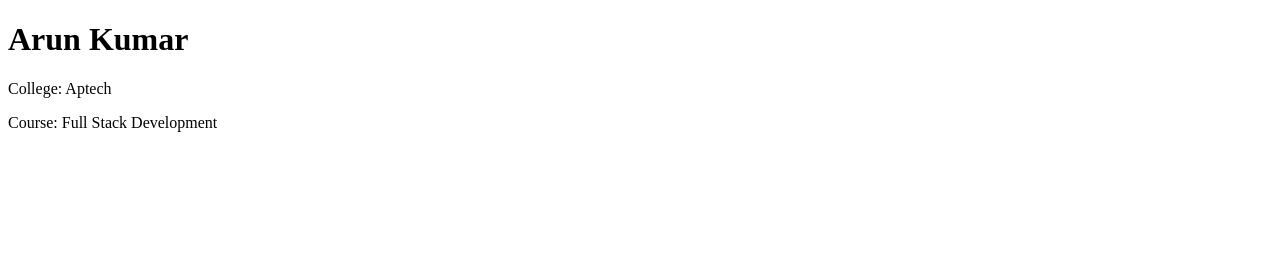
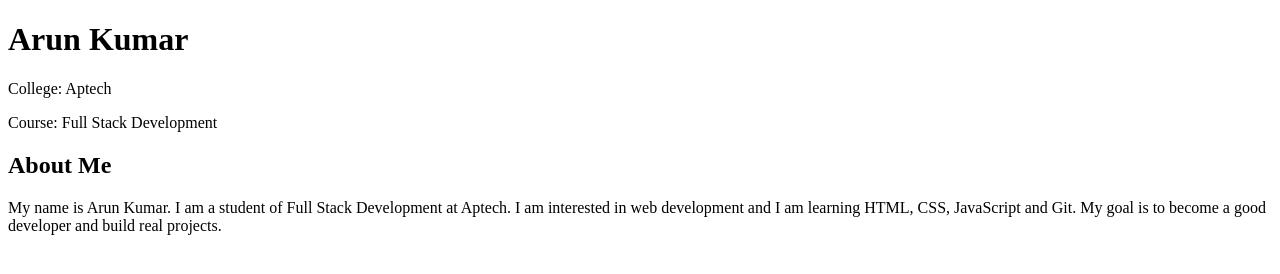
Before and after one commit to Arunkanojiya12/Student-Profile-Project, a plain HTML site: page index.html in a window 1280 px wide. Drawn offline with Linux system fonts and the light colour scheme.

Commit message:
Add About Me section to profile page

```diff
--- a/index.html
+++ b/index.html
@@ -7,5 +7,13 @@
   <h1>Arun Kumar</h1>
   <p>College: Aptech</p>
   <p>Course: Full Stack Development</p>
+
+  <h2>About Me</h2>
+<p>My name is Arun Kumar.
+  I am a student of Full Stack Development at
+  Aptech. I am interested in web development
+  and I am learning HTML, CSS, JavaScript and
+  Git. My goal is to become a good developer and
+  build real projects.</p>
 </body>
 </html>
```
